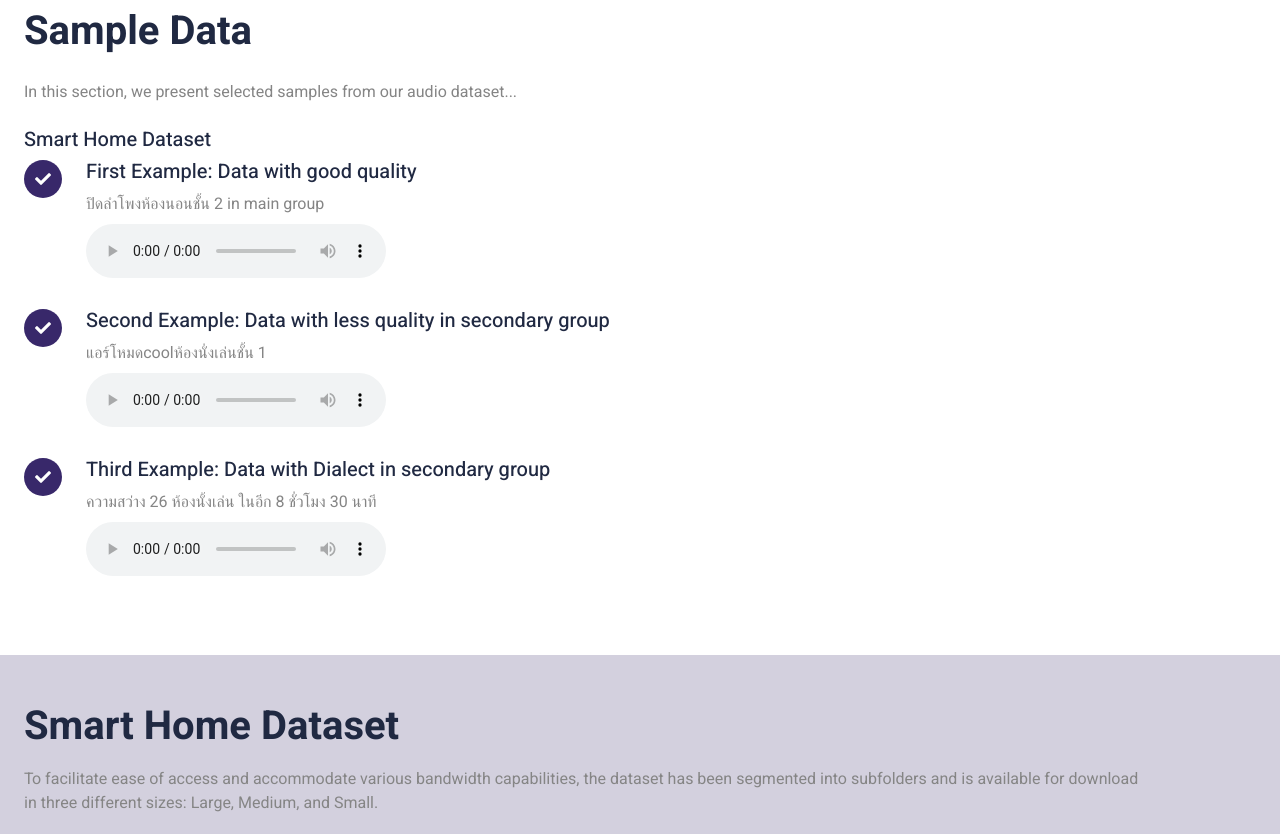
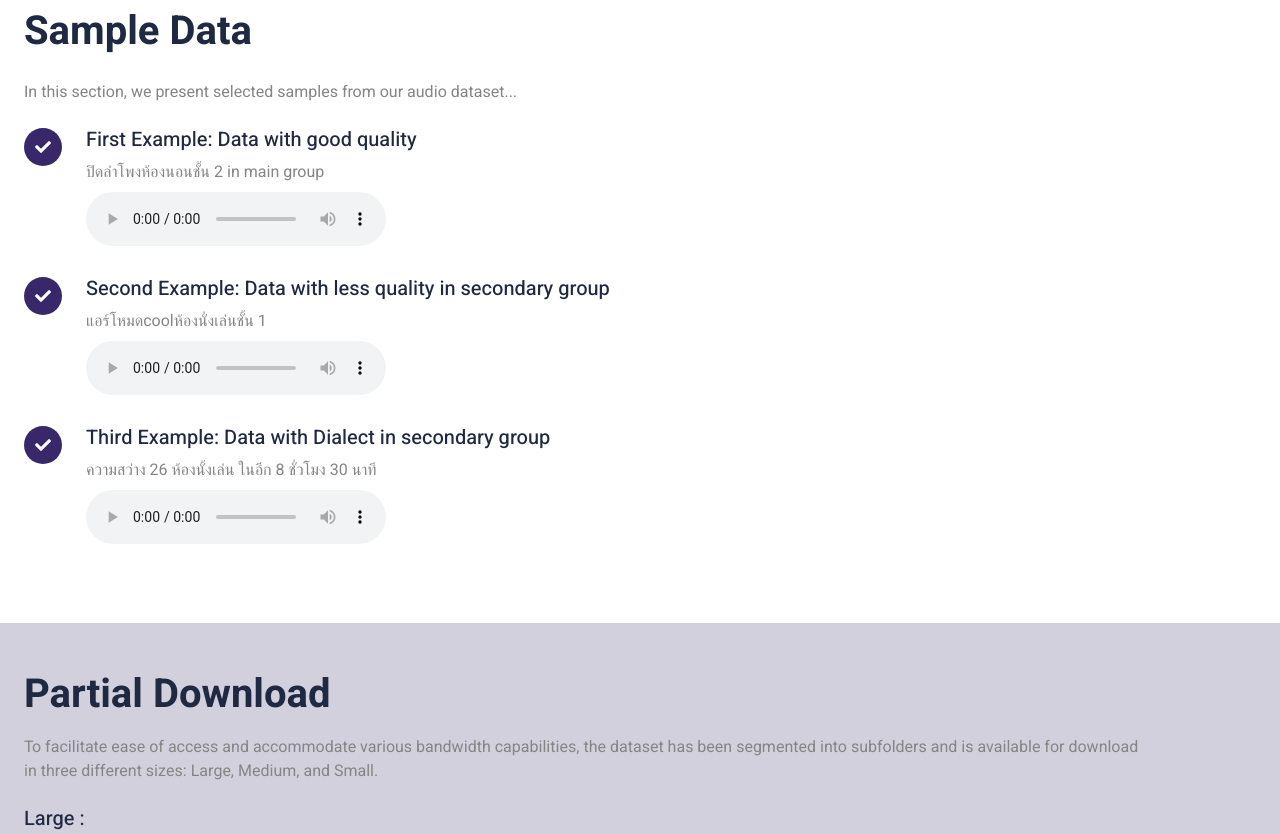
Before and after one commit to vulcan-coalition/data_download_page, a plain HTML site: page index.html in a window 1280 px wide. Shown: the part 1500-2334 px from the top of the page. Drawn offline with nearby package versions, Linux system fonts and the light colour scheme.

Commit message:
Update index.html

```diff
--- a/index.html
+++ b/index.html
@@ -110,8 +110,6 @@
                         <div class="wow fadeInUp" data-wow-delay="0.1s">
                             <h1 class="mb-4">Sample Data</h1>
                             <p class="mb-4">In this section, we present selected samples from our audio dataset...</p>
-
-                            <h5>Smart Home Dataset</h5>
                             <div>
                                 <div class="d-flex mb-4">
                                     <div class="btn-square rounded-circle bg-primary text-white me-4">
@@ -171,7 +169,7 @@
                 <div class="container" id="prtial_download">
                     <div class="row g-6">
                         <div class="wow fadeInUp" data-wow-delay="0.1s">
-                            <h1 class="mb-3">Smart Home Dataset</h1>
+                            <h1 class="mb-3">Partial Download</h1>
                             <p class="mb-4">To facilitate ease of access and accommodate various bandwidth capabilities, the dataset has been segmented into subfolders and is available for download in three different sizes: Large, Medium, and Small. </p>
                             <!-- Large Section -->
                             <div class="dataset-section">
```
